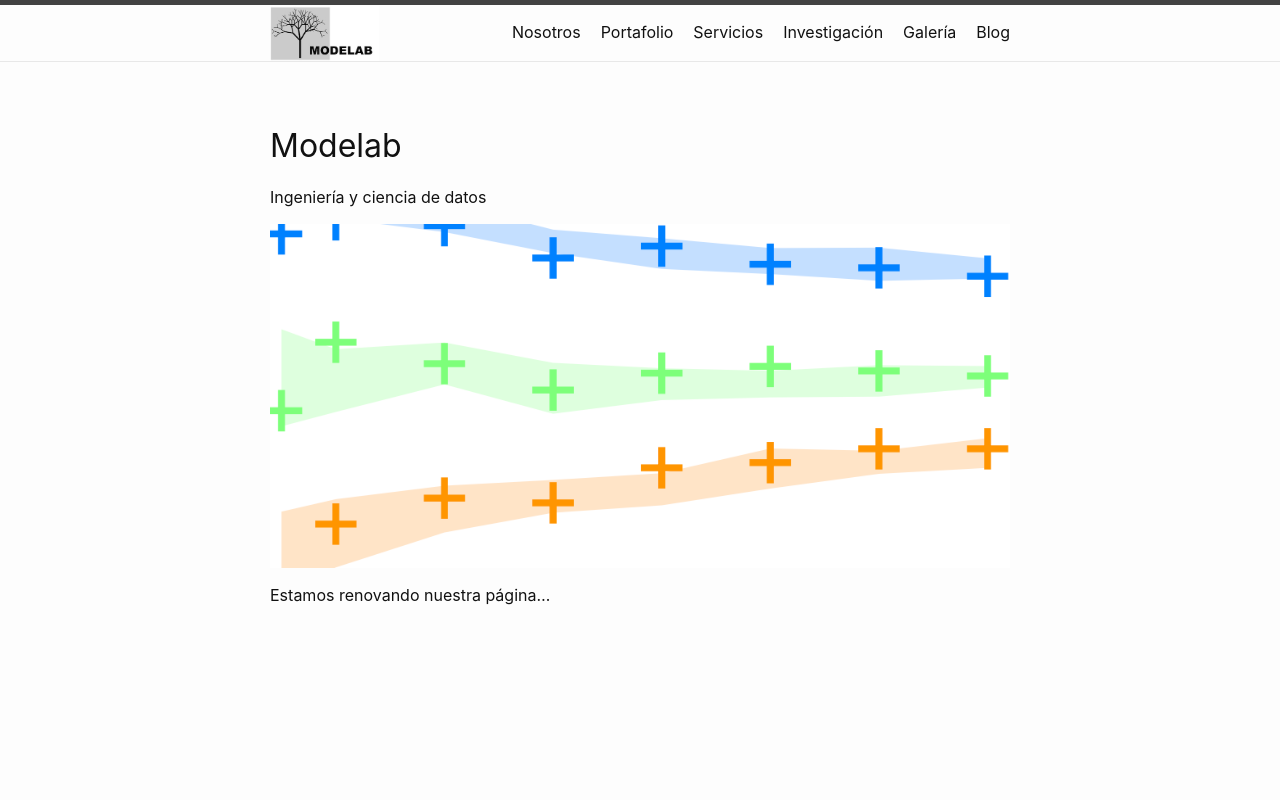
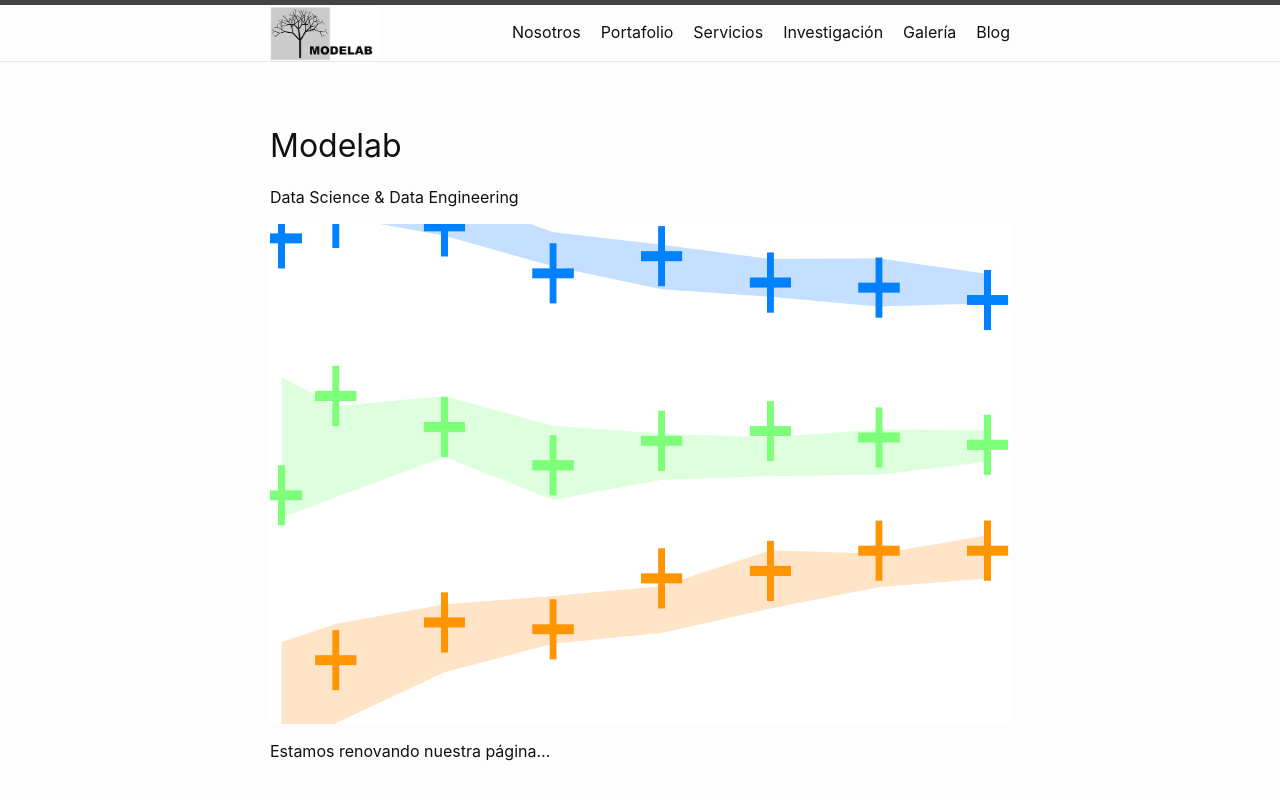
Before and after one commit to modelabcl/modelabcl.github.io, a Jekyll site: the page built from index.markdown, in a window 1280 px wide. Shown: the top 800 px of the page. Built offline with Jekyll 4.4.1, drawn with Linux system fonts in a browser that asks for light colours.

Commit message:
html in readme

```diff
--- a/index.markdown
+++ b/index.markdown
@@ -7,8 +7,11 @@ layout: page
 
 ## Modelab
 
-Ingeniería y ciencia de datos
+Data Science & Data Engineering
 
-![cover image](https://github.com/modelabcl/modelabcl.github.io/blob/master/assets/img/cover.png)
+<p float="center">
+  <img src="https://github.com/modelabcl/modelabcl.github.io/blob/master/assets/img/cover.png" height="500" />
+</p>
+
 
 Estamos renovando nuestra página...
```
